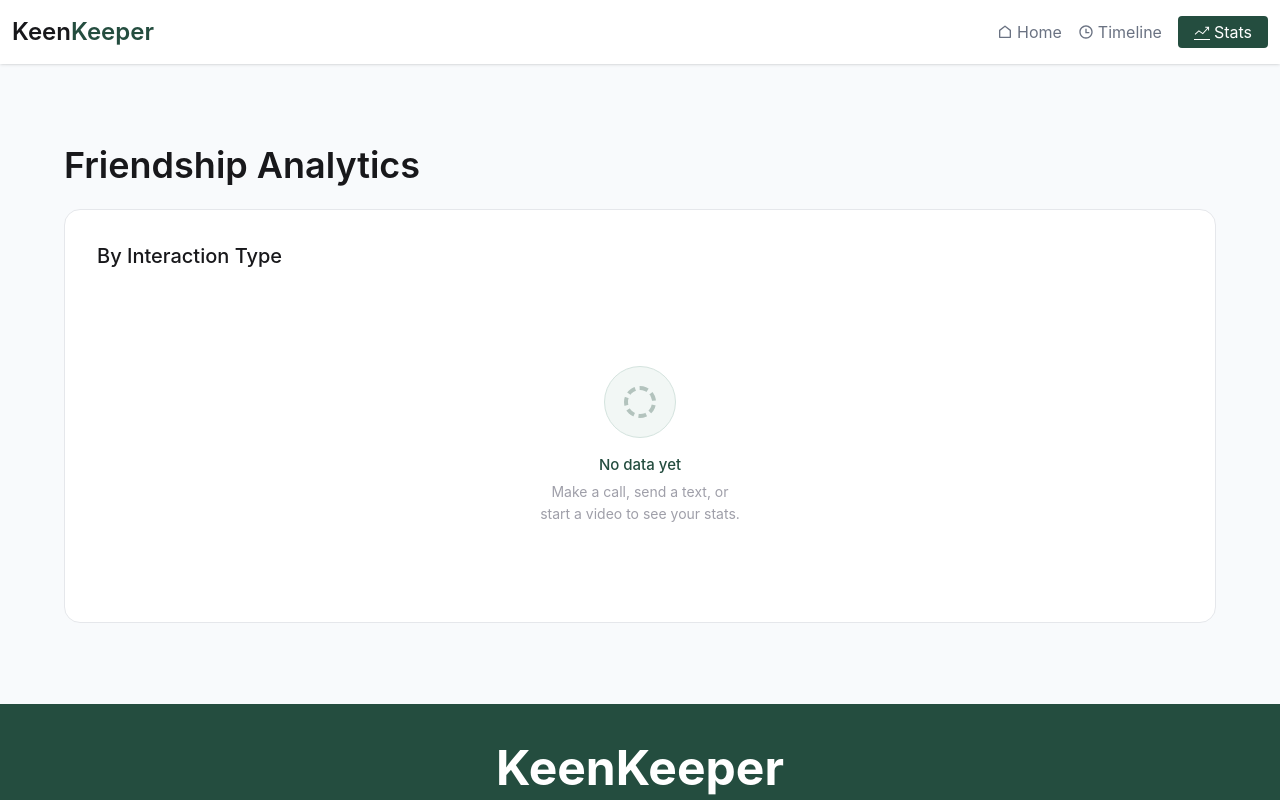
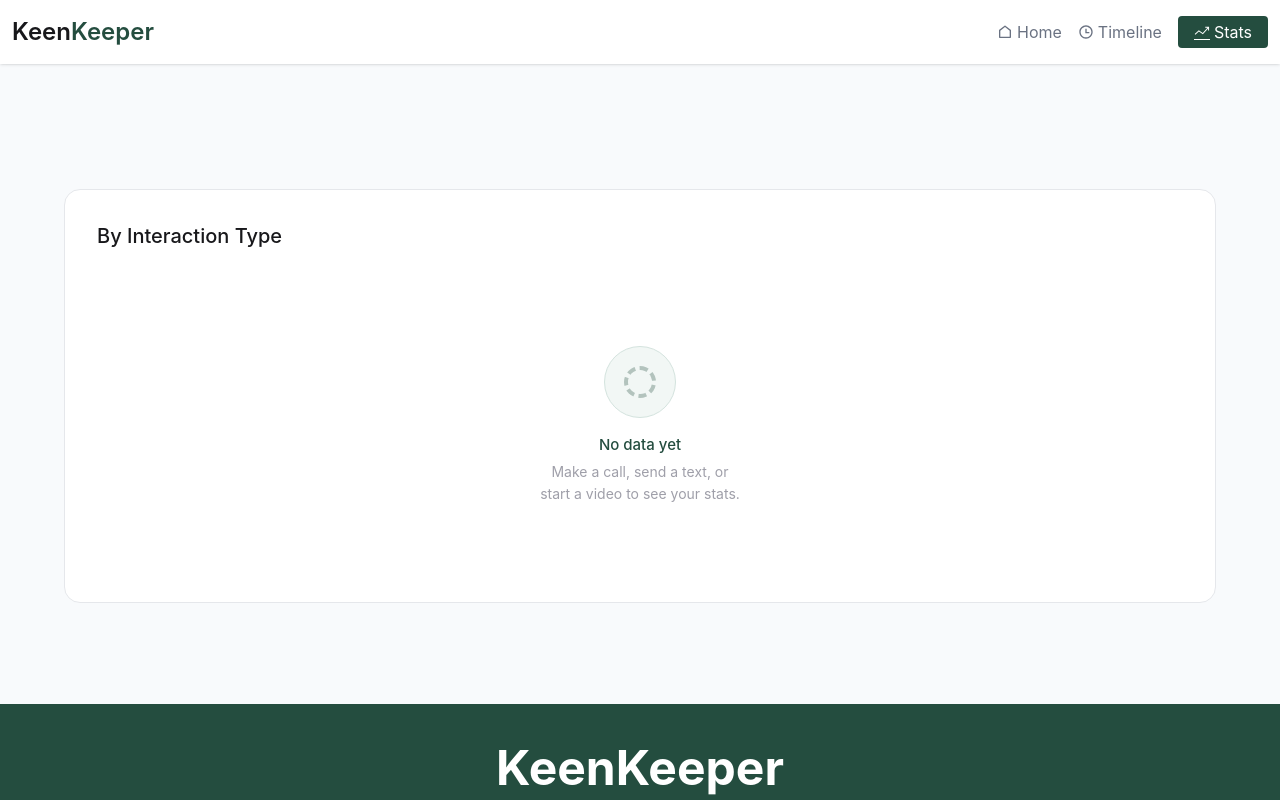
Before and after one commit to Aminulislam98/KeenKeeper, a React (Vite) app: page /stats in a window 1280 px wide. Shown: the top 800 px of the page. Built offline with nearby package versions, Linux system fonts and the light colour scheme.

Commit message:
Friendship Analytics title displayed dynamically

```diff
--- a/src/pages/stats/StatsPage.jsx
+++ b/src/pages/stats/StatsPage.jsx
@@ -43,9 +43,13 @@ const StatsPage = () => {
       ) : (
         <>
           <div className="flex justify-center md:justify-start items-center max-w-6xl w-full mx-auto mb-6">
-            <h1 className="font-semibold text-4xl md:text-start text-center">
-              Friendship Analytics{" "}
-            </h1>
+            {callHistory.length > 0 ? (
+              <h1 className="font-semibold text-4xl md:text-start text-center">
+                Friendship Analytics
+              </h1>
+            ) : (
+              ""
+            )}
           </div>
           <div className="flex justify-center items-center bg-white flex-col pb-8 border border-gray-200 rounded-2xl max-w-6xl w-full mx-auto">
             <h2 className="max-w-full w-full text-start text-xl font-medium p-8">
```
